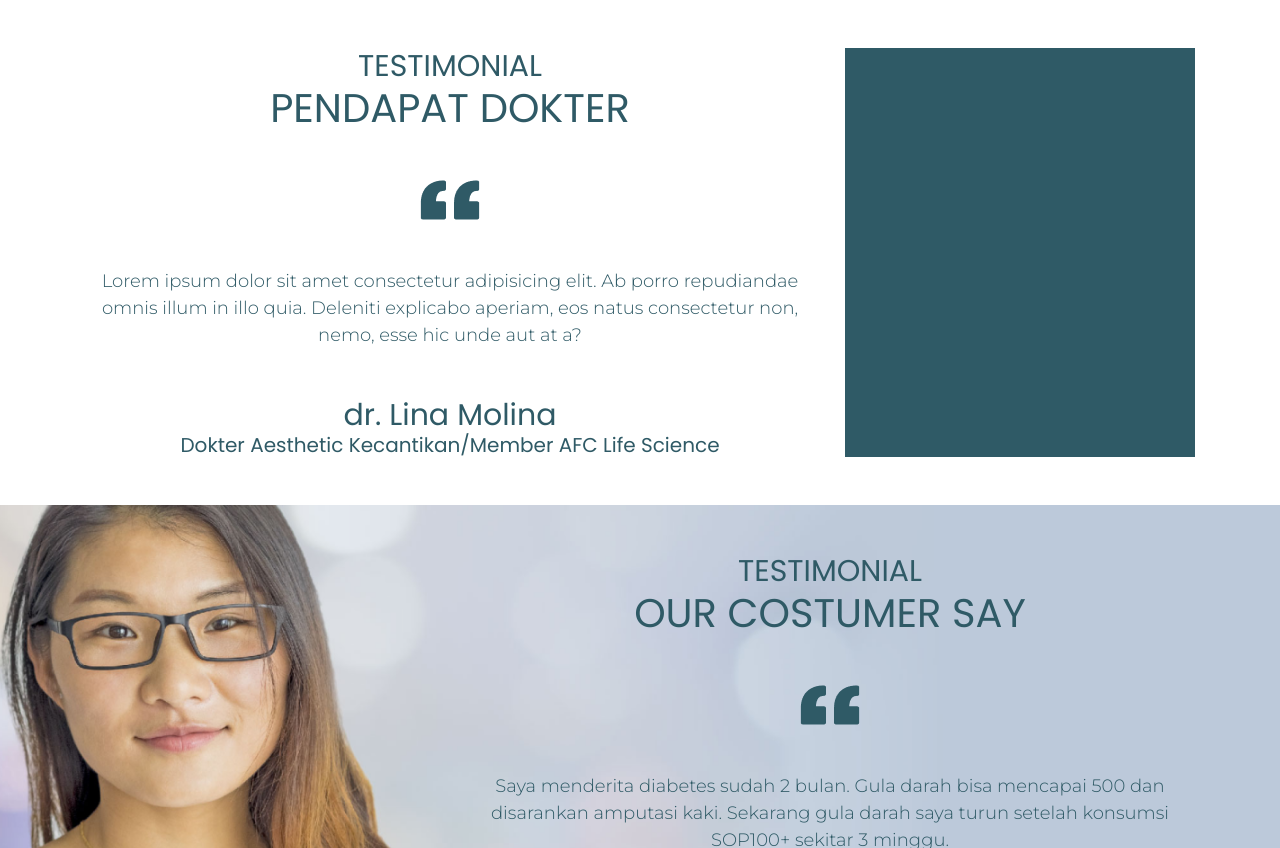
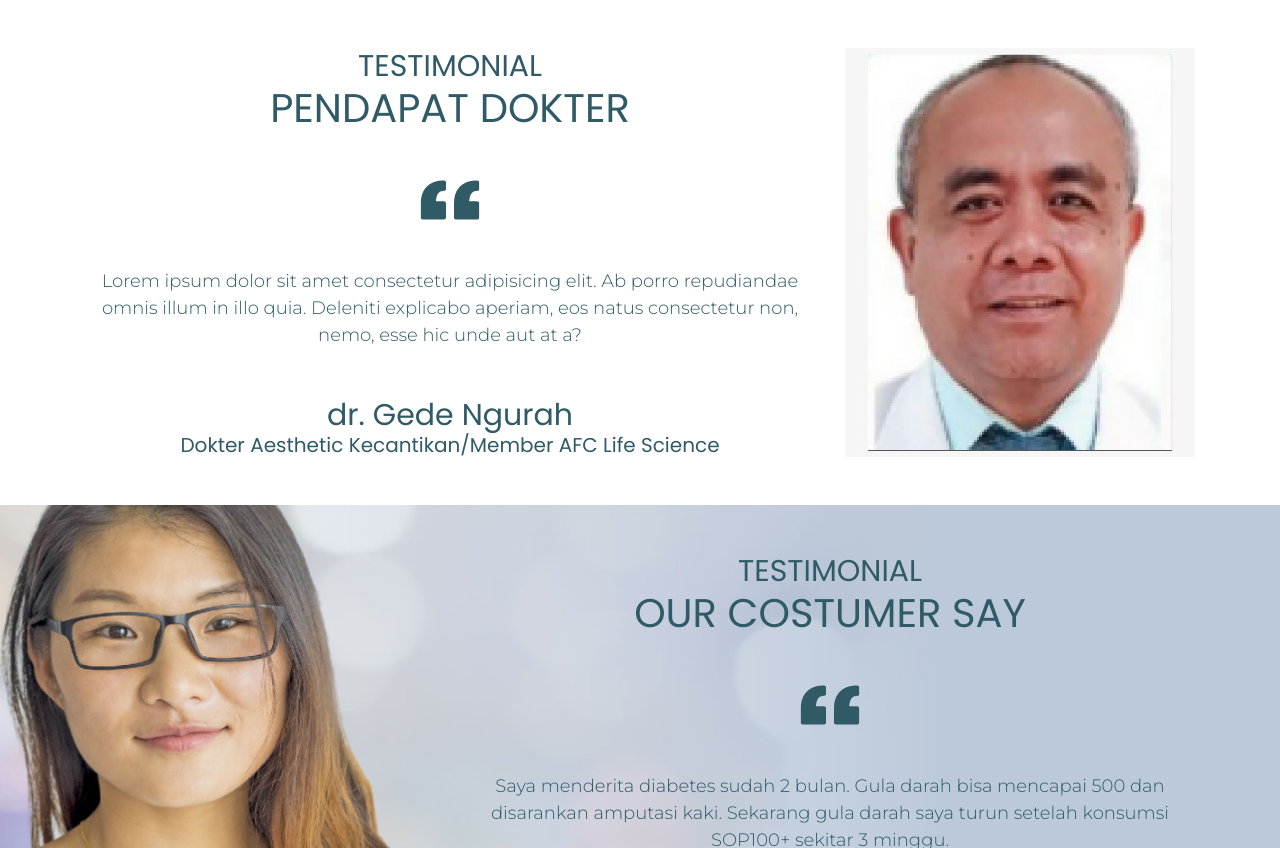
Before and after one commit to pandudev/afcultima, a plain HTML site: page index.html in a window 1280 px wide. Shown: the part 3140-3988 px from the top of the page. Drawn offline with nearby package versions, Linux system fonts and the light colour scheme.

Commit message:
doctor ok

```diff
--- a/assets/css/main.css
+++ b/assets/css/main.css
@@ -3409,7 +3409,22 @@ h4 {
     .doctor__thumbnail figure {
       height: 100%;
       width: 100%;
-      background-color: #2f5a66; }
+      background-color: #2f5a66;
+      position: relative; }
+      .doctor__thumbnail figure img {
+        position: absolute;
+        left: 0;
+        right: 0;
+        top: 0;
+        bottom: 0;
+        width: 100%;
+        height: 100%;
+        -o-object-fit: cover;
+           object-fit: cover;
+        opacity: 0;
+        transition: opacity 0.3s ease-in-out; }
+        .doctor__thumbnail figure img.show {
+          opacity: 1; }
 
 .client {
   color: #2f5a66;
--- a/index.html
+++ b/index.html
@@ -274,7 +274,24 @@
                     explicabo aperiam, eos natus consectetur non, nemo, esse hic
                     unde aut at a?
                   </p>
-                  <h3>dr. Lina Molina</h3>
+                  <h3>dr. Gede Ngurah</h3>
+                  <h4>Dokter Aesthetic Kecantikan/Member AFC Life Science</h4>
+                </section>
+                <section
+                  class="doctor__testimonial__say d-flex flex-column align-items-center"
+                >
+                  <img
+                    src="./assets/img/quote.png"
+                    alt="quote"
+                    class="mb-5 mx-auto"
+                  />
+                  <p class="mb-5">
+                    Lorem ipsum dolor sit amet consectetur adipisicing elit. Ab
+                    porro repudiandae omnis illum in illo quia. Deleniti
+                    explicabo aperiam, eos natus consectetur non, nemo, esse hic
+                    unde aut at a?
+                  </p>
+                  <h3>dr. Luigi</h3>
                   <h4>Dokter Aesthetic Kecantikan/Member AFC Life Science</h4>
                 </section>
               </section>
@@ -282,7 +299,17 @@
             <section
               class="doctor__thumbnail d-none d-lg-block col-md-4 container"
             >
-              <figure></figure>
+              <figure class="doctors">
+                <img src="./assets/img/dr-lina.jpg" alt="dr. Lina Molina" />
+                <img
+                  src="./assets/img/dr-gede.jpg"
+                  alt="dr. Gede Ngurah Buana"
+                />
+                <img
+                  src="./assets/img/dr-luigi.jpg"
+                  alt="dr. Luigi Ariawan Handoyono"
+                />
+              </figure>
             </section>
           </div>
         </div>
```
Also changed, not shown: assets/img/dr-gede.jpg (added), assets/img/dr-lina.jpg (added), assets/img/dr-luigi.jpg (added), assets/img/dr-ricky.jpg (added), assets/js/script.js.
